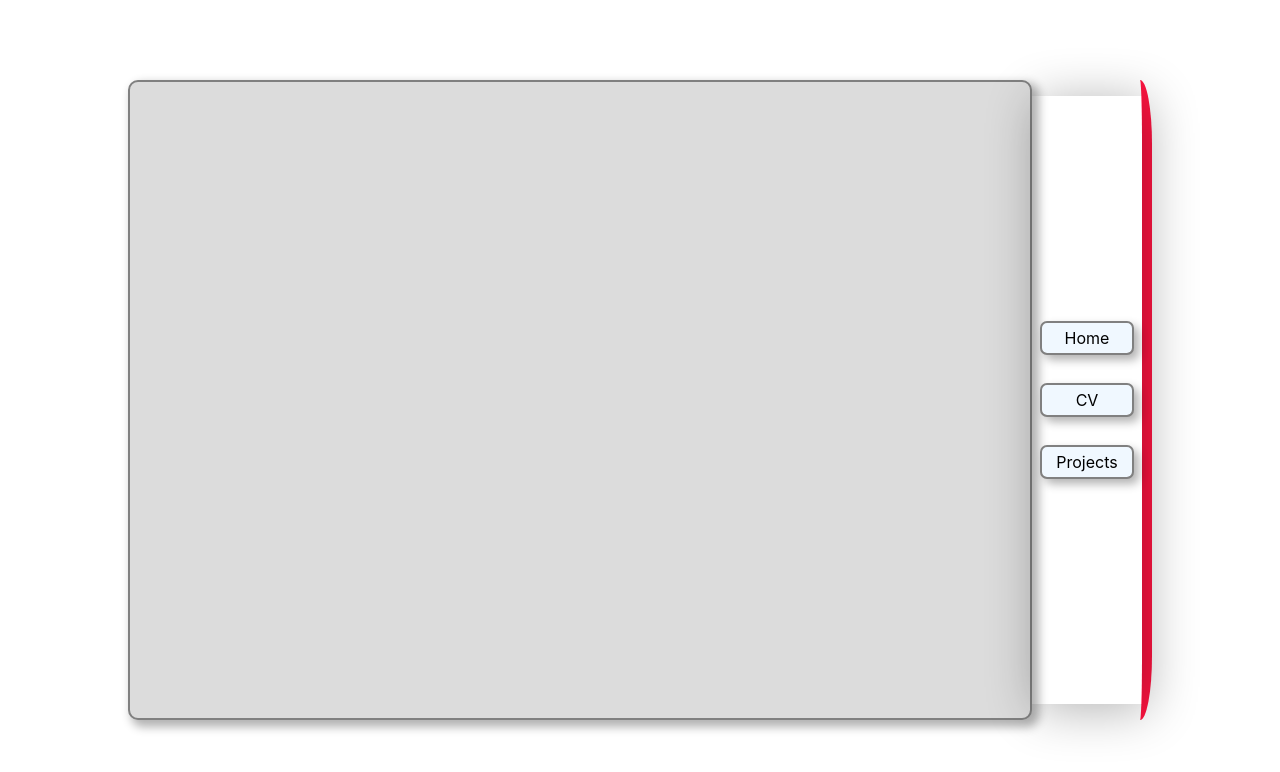
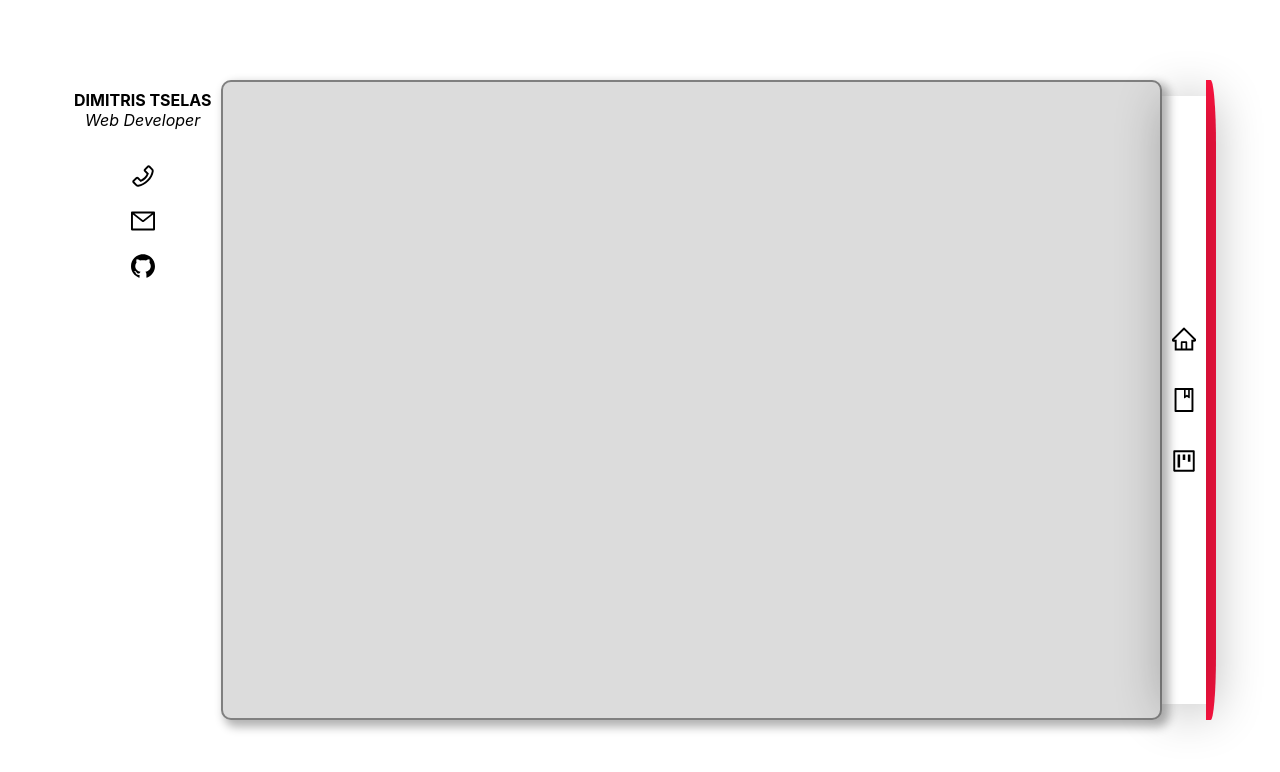
Before and after one commit to dtex21/dtex21.github.io, a React (Create React App) app: page / in a window 1280 px wide. Shown: the top 772 px of the page. Built offline with nearby package versions, Linux system fonts and the light colour scheme.

Commit message:
Created logo with information buttons, changed navbar into icons, added tooltips

```diff
--- a/package.json
+++ b/package.json
@@ -3,6 +3,7 @@
   "version": "0.1.0",
   "private": true,
   "dependencies": {
+    "@ant-design/icons": "^6.1.0",
     "@testing-library/jest-dom": "^5.17.0",
     "@testing-library/react": "^13.4.0",
     "@testing-library/user-event": "^13.5.0",
--- a/src/App.tsx
+++ b/src/App.tsx
@@ -14,7 +14,7 @@ const App = () => {
           <Route path='/home' Component={Home}></Route>
           <Route path='/cv' Component={CV}></Route>
           <Route path='/projects' Component={Projects}></Route>
-          <Route path='*' element={<p>Not Found</p>}></Route>
+          <Route path='*' element={<p><b>404 Not Found</b></p>}></Route>
         </Route>
       </Routes>
     </BrowserRouter>
--- a/src/components/layout/layout.css
+++ b/src/components/layout/layout.css
@@ -1,5 +1,5 @@
 .page {
-    margin: 10vh 10vw;
+    margin: 10vh 5vw;
     height: 80vh;
     display: flex;
 }
--- a/src/components/layout/layout.tsx
+++ b/src/components/layout/layout.tsx
@@ -1,4 +1,5 @@
 import React from "react";
+import { Logo } from "../logo/logo"
 import { Outlet } from 'react-router-dom';
 import { Navbar } from "../navbar/navbar"
 import './layout.css'
@@ -6,6 +7,7 @@ import './layout.css'
 const Layout = () => {
     return (
         <div className="page">
+            <Logo/>
             <div className="content"><Outlet/></div>
             <Navbar className="navbar"/>
         </div>
--- /dev/null
+++ b/src/components/logo/logo.css
@@ -0,0 +1,32 @@
+.logo {
+    padding: 10px;
+    display: flex;
+    flex-direction: column;
+    align-items: center;
+}
+
+.name-div {
+    display: flex;
+    flex-direction: column;
+    align-items: center;
+}
+
+.information {
+    display: flex;
+    flex-direction: column;
+    margin-top: 2vh;
+    font-size: x-large;
+}
+
+a {
+    transition: color 0.3s ease;
+    margin: inherit;
+}
+
+a:link {
+    color: black;
+}
+
+a:hover {
+    color: crimson;
+}
--- /dev/null
+++ b/src/components/logo/logo.tsx
@@ -0,0 +1,31 @@
+import { Tooltip } from "antd";
+import { PhoneOutlined, MailOutlined, GithubOutlined } from "@ant-design/icons";
+import './logo.css'
+
+export const Logo = () => {
+    return (
+        <div className="logo">
+            <div className="name-div">
+                <b>DIMITRIS TSELAS</b>
+                <i>Web Developer</i>
+            </div>
+            <div className="information">
+                <Tooltip title="Telephone" placement="left" arrow={false}>
+                    <a href="tel:+306986710185">
+                        <PhoneOutlined />
+                    </a>
+                </Tooltip>
+                <Tooltip title="E-mail" placement="left" arrow={false}>
+                    <a href="mailto:dtselas@protonmail.com">
+                        <MailOutlined />
+                    </a>
+                </Tooltip>
+                <Tooltip title="Github" placement="left" arrow={false}>
+                    <a href="https://github.com/dtex21/" target="_blank" rel="noreferrer">
+                        <GithubOutlined />
+                    </a>
+                </Tooltip>
+            </div>
+        </div>
+    )
+}
--- a/src/components/navbar/navbar.css
+++ b/src/components/navbar/navbar.css
@@ -27,26 +27,17 @@
 }
 
 .link {
-    width: 90px;
-    height: 25px;
-    border-radius: 5px;
-    outline: 2px solid gray;
-    transition: transform 0.15s linear, outline 0.1s linear, background-color 0.2s ease ;
+    font-size: x-large;
+    transition: color 0.3s ease;
     list-style-type: none;
     cursor: pointer;
-    background-color: aliceblue;
-    text-align: center;
-    padding-top: 5px;
-    box-shadow: 5px 5px 10px 2px rgba(0, 0, 0, 0.3);
-    user-select: none;
     margin: inherit;
 }
 
 .link:hover {
-    outline: 5px solid rgba(128, 128, 128, 0.5);
-    transform: scale(1.05);
+    color: crimson;
 }
 
-.link:active {
-    background-color: lightgray;
+.link:active { /* Must be changed for active tab */
+    color: red;
 }
--- a/src/components/navbar/navbar.tsx
+++ b/src/components/navbar/navbar.tsx
@@ -1,21 +1,31 @@
+import { ReactElement } from "react";
 import { NavigateFunction, useNavigate } from "react-router-dom";
+import { HomeOutlined, BookOutlined, ProjectOutlined } from "@ant-design/icons";
+import { Tooltip } from "antd";
 import "./navbar.css"
 
 interface IProps {
     className?: string;
 }
 
-const linkNameList: string[] = ['Home', 'CV', 'Projects']
+interface INavLink {
+    title: string;
+    icon: ReactElement;
+}
 
-const generateNavbarLinks = (linkNames: string[], navigate: NavigateFunction) => {
-    return linkNames.map((linkName: string) => {
-        const lowerCaseLinkName = linkName.toLowerCase()
+const navLinkList: INavLink[] = [{title: 'Home',icon: <HomeOutlined />}, {title: 'CV',icon: <BookOutlined />}, {title: 'Projects',icon: <ProjectOutlined />}]
+
+const generateNavbarLinks = (linkNames: INavLink[], navigate: NavigateFunction) => {
+    return linkNames.map((linkName: INavLink) => {
+        const lowerCaseLinkName = linkName.title.toLowerCase()
         return (
             <li className="link"
              id={lowerCaseLinkName}
              key={lowerCaseLinkName}
              onClick={() => navigate('/'.concat(lowerCaseLinkName))}>
-                {linkName}
+                <Tooltip title={linkName.title} placement="right" arrow={false}>
+                    {linkName.icon}
+                </Tooltip>
             </li>
         )}
     )
@@ -27,7 +37,7 @@ export const Navbar = (props: IProps) => {
         <nav className={props.className}>
             <div className="right-outline">
                 <ul className="links">
-                    {generateNavbarLinks(linkNameList, navigate)}
+                    {generateNavbarLinks(navLinkList, navigate)}
                 </ul>
             </div>
         </nav>
```
Also changed, not shown: 1 other file (tests, documents, lock files or other folders).
